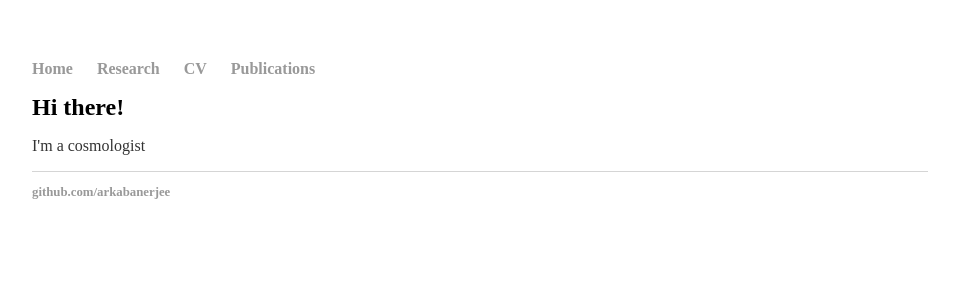
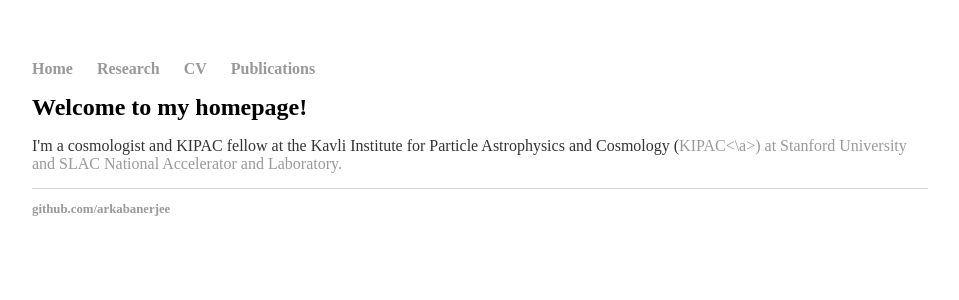
Before and after one commit to arkabanerjee/arkabanerjee.github.io, a Jekyll site: the page built from index.html, in a window 1280 px wide. Shown: the top 300 px of the page, without its empty margins (160-1119 px from the left). Built offline with Jekyll 4.4.1, drawn with Linux system fonts in a browser that asks for light colours.

Commit message:
Add description

```diff
--- a/index.html
+++ b/index.html
@@ -3,6 +3,6 @@ layout: default
 title: Arka Banerjee
 ---
 <div class="blurb">
-	<h1>Hi there!</h1>
-	<p>I'm a cosmologist</p>
+	<h1>Welcome to my homepage!</h1>
+	<p>I'm a cosmologist and KIPAC fellow at the Kavli Institute for Particle Astrophysics and Cosmology (<a href="https://kipac.stanford.edu/">KIPAC<\a>) at Stanford University and SLAC National Accelerator and Laboratory.</p>
 </div><!-- /.blurb -->
```
